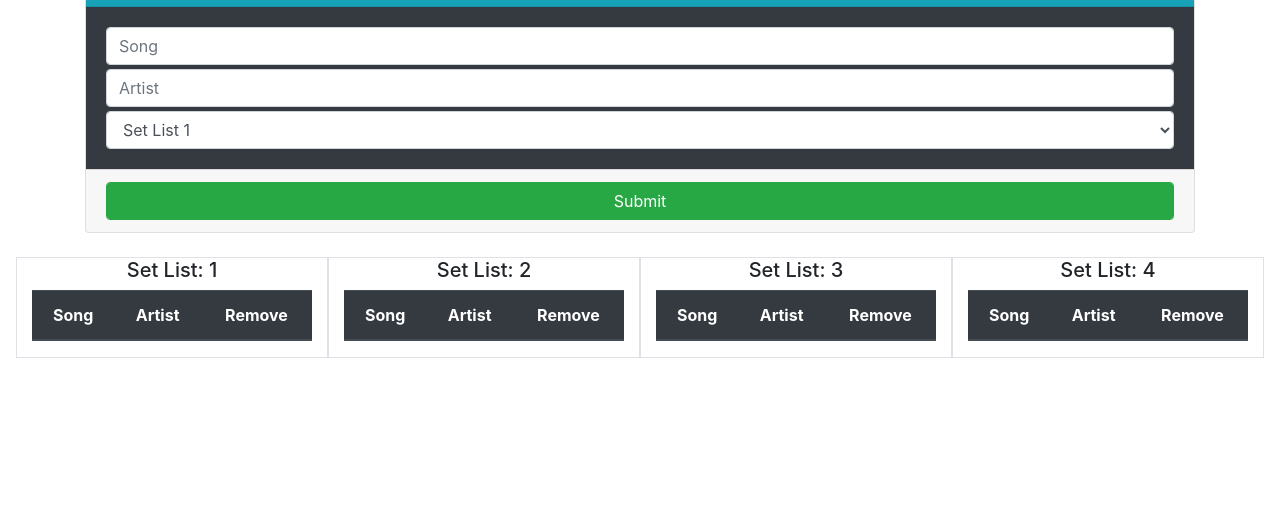
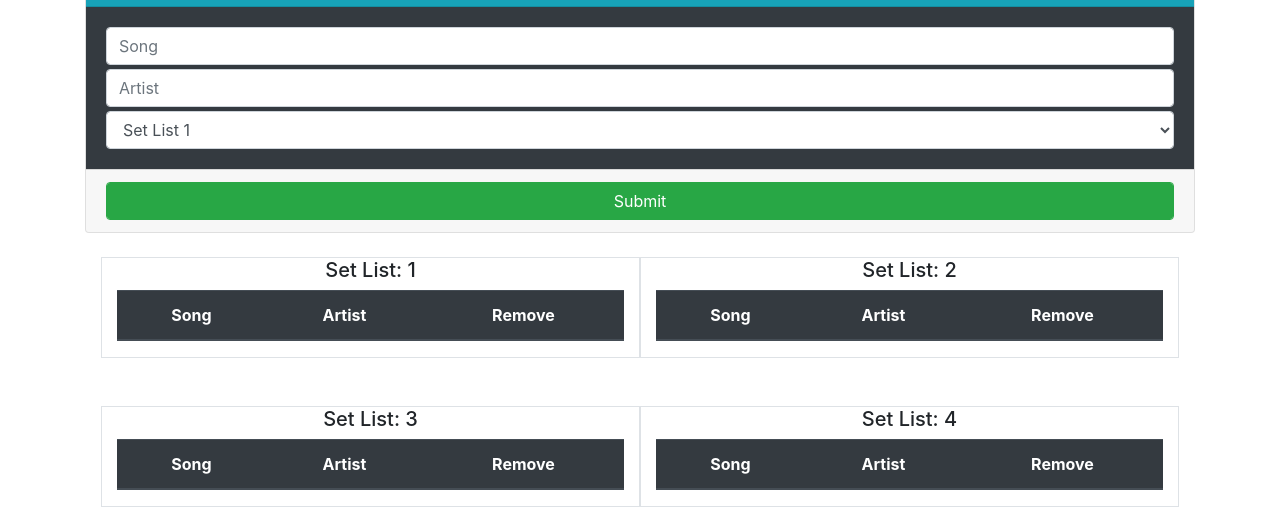
Before and after one commit to precto1285/Set-List, a plain HTML site: page index.htm in a window 1280 px wide. Shown: the part 313-844 px from the top of the page. Before the commit the page ends 800 px from the top, so only its background shows below. Drawn offline with nearby package versions, Linux system fonts and the light colour scheme.

Commit message:
adjusted UI

```diff
--- a/index.htm
+++ b/index.htm
@@ -46,9 +46,10 @@
       </div>
     </div>
   </div>
+  <div class="container">
     <div class="row mt-4 mx-3 text-center">
       <!-- Set List 1 Table Target -->
-    <div class="col-md-3 border">
+      <div class="col-sm-6 border mb-4">
         <h5>Set List: 1</h5>
         <table class="table table-striped">
           <thead class="thead-dark">
@@ -64,7 +65,7 @@
         </table>
       </div>
       <!-- Set List 2 Table Target -->
-    <div class="col-md-3 border">
+      <div class="col-sm-6 border mb-4">
         <h5>Set List: 2</h5>
         <table class="table table-striped">
           <thead class="thead-dark">
@@ -79,8 +80,10 @@
           </thead>
         </table>
       </div>
+    </div>
+    <div class="row mt-4 mx-3 text-center">
       <!-- Set List 3 Table Target -->
-    <div class="col-md-3 border">
+      <div class="col-sm-6 border mb-4">
         <h5>Set List: 3</h5>
         <table class="table table-striped">
           <thead class="thead-dark">
@@ -96,7 +99,7 @@
         </table>
       </div>
       <!-- Set List 4 Table Target -->
-    <div class="col-md-3 border">
+      <div class="col-sm-6 border mb-4">
         <h5>Set List: 4</h5>
         <table class="table table-striped">
           <thead class="thead-dark">
@@ -110,6 +113,8 @@
           </tbody>
           </thead>
         </table>
+      </div>
+    </div>
   </div>
   </div>
   <!-- Optional JavaScript -->
--- a/script.js
+++ b/script.js
@@ -38,7 +38,6 @@ function addSongtoList() {
   var col1 = document.createElement('td');
   var col2 = document.createElement('td');
   var col3 = document.createElement('td');
-  var col4 = document.createElement('td');
   // Create Remove Button
   var btnRemove = document.createElement('button');
   btnRemove.classList.add('btn');
```
Lines whose indentation alone changed are shown as unchanged.
